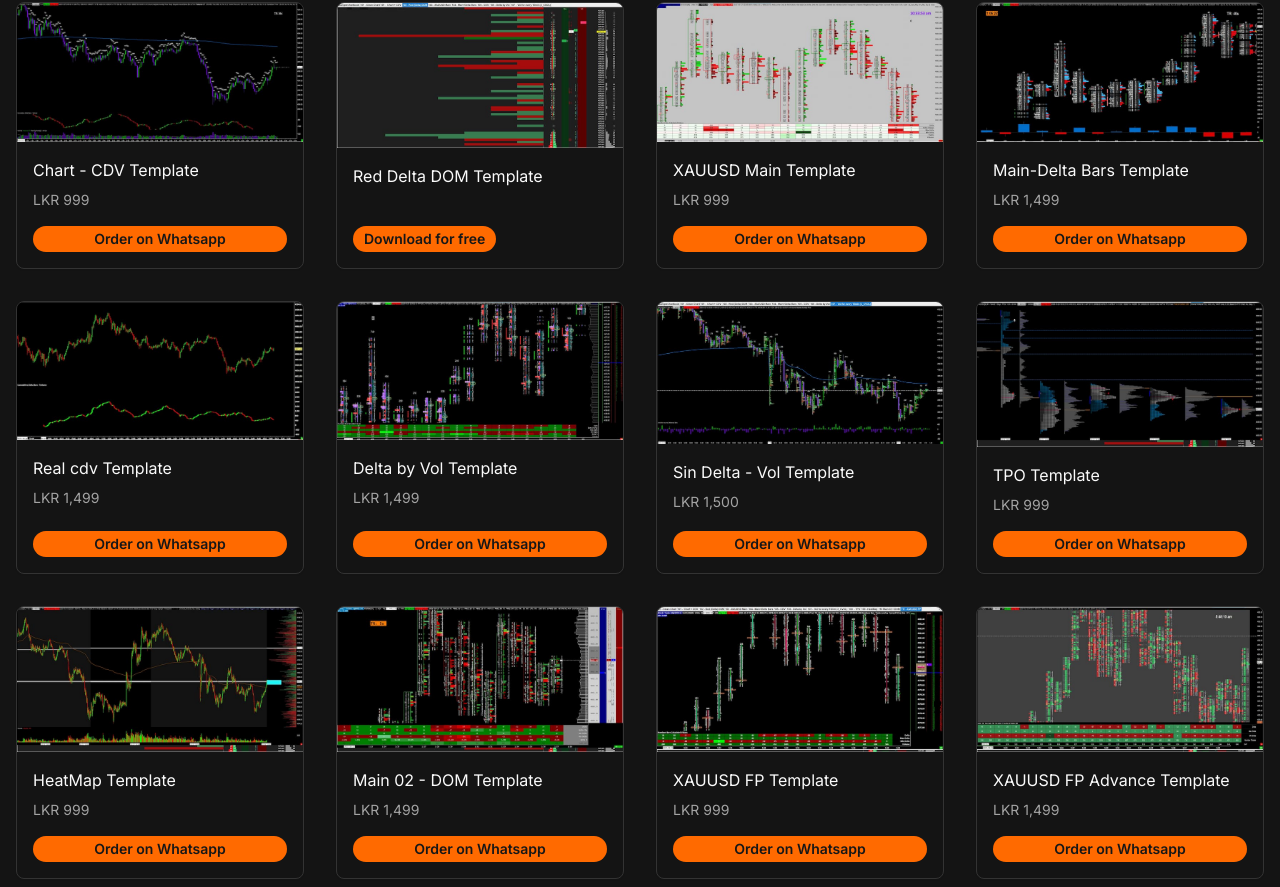
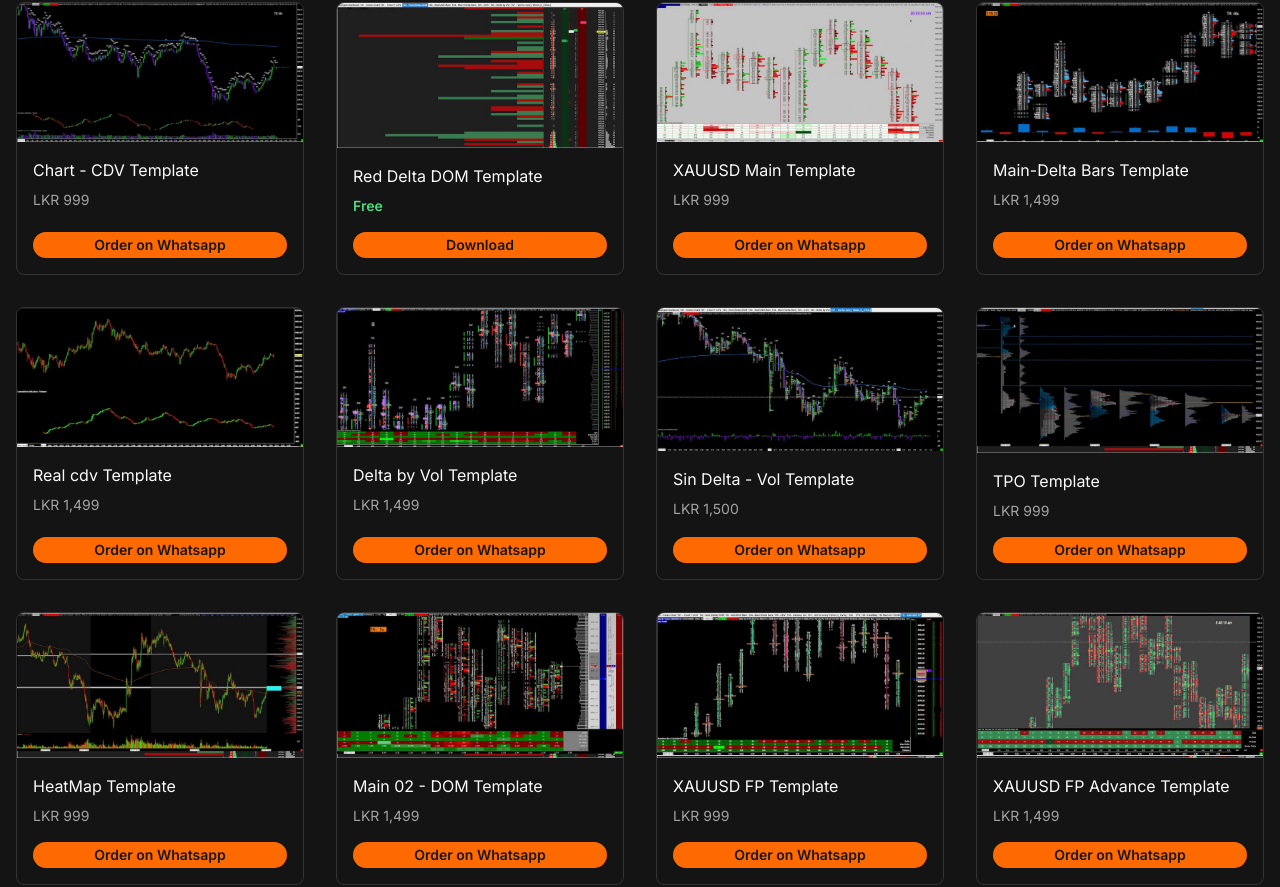
Before and after one commit to samithw/darktweb, a Next.js app: page / in a window 1280 px wide. Shown: the part 3957-4844 px from the top of the page. Built offline with nearby package versions, Linux system fonts and the light colour scheme.

Commit message:
on the free items, display "Free" on the place where price is usually di

```diff
--- a/src/components/page/template-card.tsx
+++ b/src/components/page/template-card.tsx
@@ -2,7 +2,6 @@ import Image from 'next/image';
 import Link from 'next/link';
 import { Card, CardContent, CardDescription } from '@/components/ui/card';
 import { badgeVariants } from '@/components/ui/badge';
-import { Button } from '@/components/ui/button';
 import { cn } from '@/lib/utils';
 
 type TemplateCardProps = {
@@ -48,14 +47,16 @@ export default function TemplateCard({
             <CardDescription className="text-base text-card-foreground">
               {name}
             </CardDescription>
-            {!isFree && (
+            {isFree ? (
+                <p className="text-sm font-semibold text-green-400 mt-2">Free</p>
+            ) : (
                 <p className="text-sm text-muted-foreground mt-2">{price}</p>
             )}
           </div>
           <div className="mt-4">
             {isFree ? (
-              <Link href={downloadUrl || '#'} download className={cn(badgeVariants({ variant: 'default' }), 'text-sm')}>
-                {price}
+              <Link href={downloadUrl || '#'} download className={cn(badgeVariants({ variant: 'default' }), 'text-sm w-full justify-center')}>
+                Download
               </Link>
             ) : (
                 <Link href={whatsappUrl} target="_blank" rel="noopener noreferrer" className={cn(badgeVariants({ variant: 'default' }), 'text-sm w-full justify-center')}>
```
